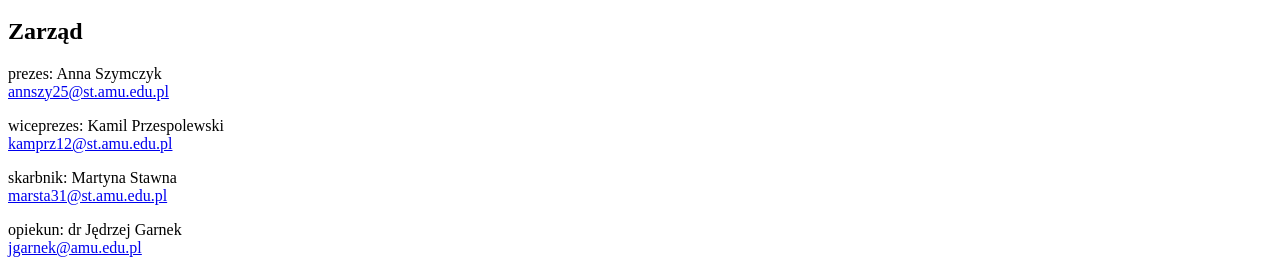
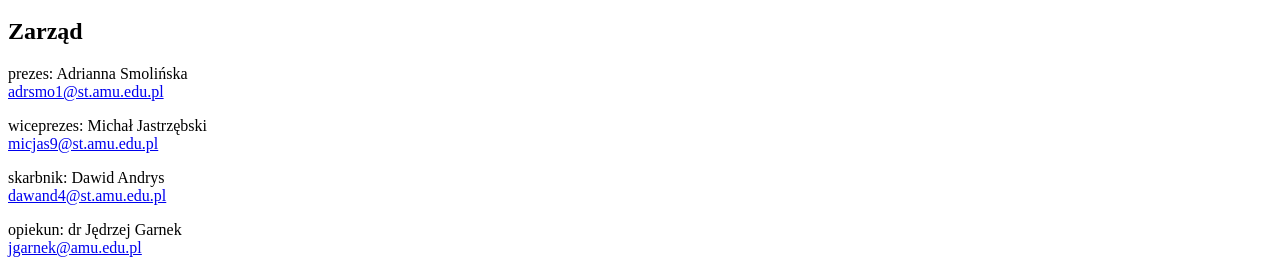
Before and after one commit to Kowalskiexe/knm-website, a website: page src/information.html in a window 1280 px wide. Shown: the part 191-450 px from the top of the page. Drawn offline with Linux system fonts and the light colour scheme.

Commit message:
update club's info

```diff
--- a/src/information.html
+++ b/src/information.html
@@ -24,16 +24,16 @@
                 </p>
                 <h2>Zarząd</h2>
                 <p>
-                prezes: Anna Szymczyk <br>
-                <a href="mailto:annszy25@st.amu.edu.pl">annszy25@st.amu.edu.pl</a><br>
+                prezes: Adrianna Smolińska<br>
+                <a href="mailto:adrsmo1@st.amu.edu.pl">adrsmo1@st.amu.edu.pl</a><br>
                 </p>
                 <p>
-                wiceprezes: Kamil Przespolewski <br>
-                <a href="mailto:kamprz12@st.amu.edu.pl">kamprz12@st.amu.edu.pl</a><br>
+                wiceprezes: Michał Jastrzębski<br>
+                <a href="mailto:micjas9@st.amu.edu.pl">micjas9@st.amu.edu.pl</a><br>
                 </p>
                 <p>
-                skarbnik: Martyna Stawna <br>
-                <a href="mailto:marsta31@st.amu.edu.pl">marsta31@st.amu.edu.pl</a><br>
+                skarbnik: Dawid Andrys <br>
+                <a href="mailto:dawand4@st.amu.edu.pl">dawand4@st.amu.edu.pl</a><br>
                 </p>
                 <p>
                 opiekun: dr Jędrzej Garnek <br>
```
